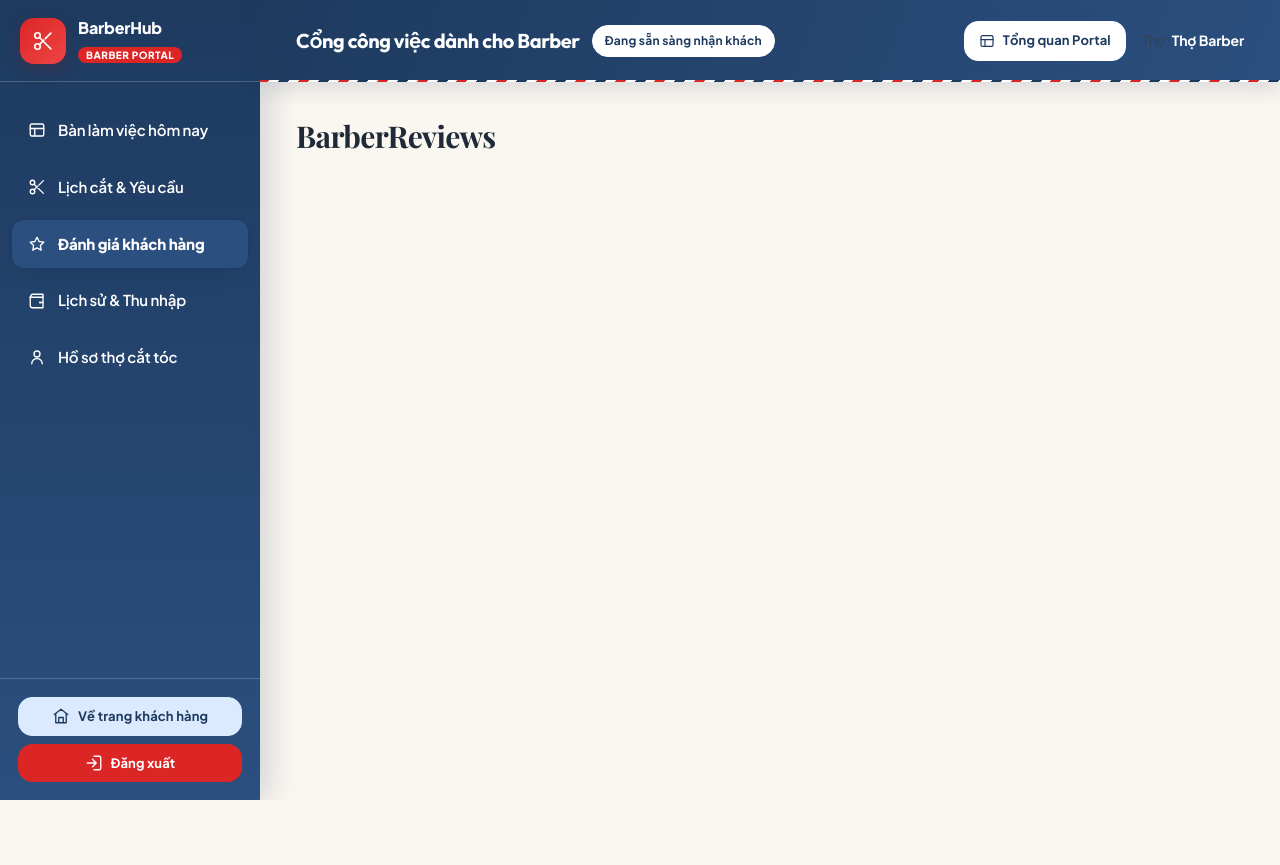
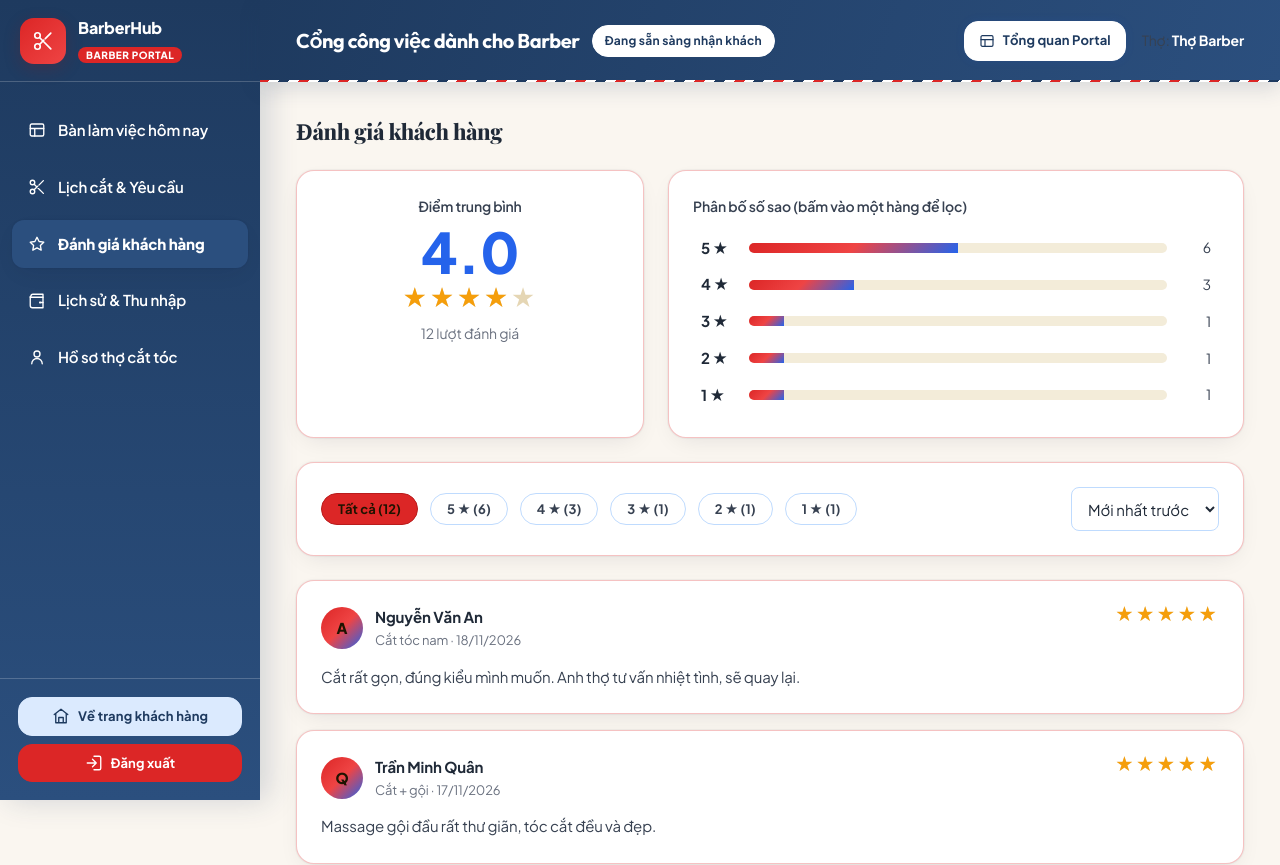
Before and after one commit to Tranvietanh0111/OJT-Barber-Shop-Nh-m-6, a React (Vite) app in the folder frontend/: page /barber/reviews in a window 1280 px wide. Shown: the top 865 px of the page. Before the commit the page ends 800 px from the top, so only its background shows below. Built offline with nearby package versions, Linux system fonts and the light colour scheme.

Commit message:
T06AE47: thêm trang đánh giá của Barber với dữ liệu mẫu

```diff
--- /dev/null
+++ b/frontend/src/mocks/barberReviews.js
@@ -0,0 +1,15 @@
+// Dữ liệu mẫu đánh giá của khách về Barber (Sprint 3)
+export const barberReviewsMock = [
+    { id: 1, customer: "Nguyễn Văn An", service: "Cắt tóc nam", rating: 5, date: "2026-11-18T10:30", comment: "Cắt rất gọn, đúng kiểu mình muốn. Anh thợ tư vấn nhiệt tình, sẽ quay lại." },
+    { id: 2, customer: "Trần Minh Quân", service: "Cắt + gội", rating: 5, date: "2026-11-17T15:10", comment: "Massage gội đầu rất thư giãn, tóc cắt đều và đẹp." },
+    { id: 3, customer: "Lê Hoàng Nam", service: "Uốn tóc", rating: 4, date: "2026-11-16T11:00", comment: "Uốn lên form đẹp tự nhiên, chỉ hơi lâu hơn dự kiến một chút." },
+    { id: 4, customer: "Phạm Đức Huy", service: "Cắt tóc nam", rating: 5, date: "2026-11-15T09:20", comment: "Đúng giờ, làm việc chuyên nghiệp. Rất hài lòng." },
+    { id: 5, customer: "Vũ Tuấn Kiệt", service: "Nhuộm tóc", rating: 4, date: "2026-11-13T14:45", comment: "Màu nhuộm lên đẹp, tư vấn màu hợp da. Giá hơi cao một chút." },
+    { id: 6, customer: "Đỗ Gia Bảo", service: "Cắt + cạo mặt", rating: 5, date: "2026-11-12T16:30", comment: "Cạo mặt êm, cắt tóc sắc nét. Tiệm sạch sẽ." },
+    { id: 7, customer: "Hoàng Đức Thịnh", service: "Cắt tóc nam", rating: 3, date: "2026-11-10T08:50", comment: "Cắt ổn nhưng hai bên chưa thật đều, mình phải nhờ chỉnh lại." },
+    { id: 8, customer: "Bùi Quang Hải", service: "Fade / Undercut", rating: 5, date: "2026-11-09T17:15", comment: "Fade rất mượt, đúng ảnh mẫu mình đưa. Rất đáng tiền." },
+    { id: 9, customer: "Ngô Thành Đạt", service: "Cắt tóc nam", rating: 4, date: "2026-11-07T10:00", comment: "Thợ vui vẻ, cắt đẹp. Chỗ chờ hơi đông vào cuối tuần." },
+    { id: 10, customer: "Đặng Văn Phúc", service: "Chăm sóc da đầu", rating: 2, date: "2026-11-05T13:40", comment: "Dịch vụ tạm được nhưng mình kỳ vọng kỹ hơn, thời gian làm hơi nhanh." },
+    { id: 11, customer: "Lương Quốc Việt", service: "Cắt + gội", rating: 5, date: "2026-11-03T18:05", comment: "Cắt gọn gàng, gội sạch. Sẽ giới thiệu bạn bè." },
+    { id: 12, customer: "Trịnh Minh Tuấn", service: "Cạo râu classic", rating: 1, date: "2026-11-01T12:25", comment: "Đến đúng giờ hẹn nhưng phải chờ gần 30 phút mới được phục vụ." },
+];
--- a/frontend/src/pages/barber/BarberReviews.jsx
+++ b/frontend/src/pages/barber/BarberReviews.jsx
@@ -1,4 +1,188 @@
-// Phụ trách: Vũ Quốc Khánh
+// Phụ trách: Vũ Quốc Khánh – Đánh giá khách hàng của Barber (dữ liệu mẫu, Sprint 3)
+import { useState } from "react";
+import { barberReviewsMock } from "../../mocks/barberReviews";
+
+const cardStyle = {
+  background: "var(--bg-card)",
+  border: "1px solid var(--gold-border)",
+  borderRadius: "var(--radius-lg)",
+  padding: "24px",
+  boxShadow: "var(--shadow-card)",
+};
+
+const formatDate = (iso) => iso.slice(0, 10).split("-").reverse().join("/");
+
+// Hiển thị sao, hỗ trợ số lẻ (ví dụ 4.3 sao)
+function Stars({ value, size = 18 }) {
+  const pct = (value / 5) * 100;
+  return (
+    <span
+      aria-label={`${value} sao`}
+      style={{ position: "relative", display: "inline-block", fontSize: size, letterSpacing: "2px", lineHeight: 1 }}
+    >
+      <span style={{ color: "#e5d6b4" }}>★★★★★</span>
+      <span style={{ position: "absolute", left: 0, top: 0, width: `${pct}%`, overflow: "hidden", whiteSpace: "nowrap", color: "#f59e0b" }}>
+        ★★★★★
+      </span>
+    </span>
+  );
+}
+
+function FilterButton({ active, onClick, children }) {
+  return (
+    <button
+      type="button"
+      onClick={onClick}
+      style={{
+        padding: "7px 16px",
+        borderRadius: "999px",
+        border: active ? "1px solid var(--gold-dark)" : "1px solid var(--border-medium)",
+        background: active ? "var(--gold-primary)" : "#ffffff",
+        color: active ? "#1f1300" : "var(--text-secondary)",
+        fontWeight: 700,
+        fontSize: "13px",
+        cursor: "pointer",
+      }}
+    >
+      {children}
+    </button>
+  );
+}
+
 export default function BarberReviews() {
-  return <h1>BarberReviews</h1>;
+  const [starFilter, setStarFilter] = useState("all");
+  const [sortOrder, setSortOrder] = useState("newest");
+
+  const reviews = barberReviewsMock;
+  const total = reviews.length;
+  const average = total ? reviews.reduce((sum, r) => sum + r.rating, 0) / total : 0;
+
+  const distribution = [5, 4, 3, 2, 1].map((star) => ({
+    star,
+    count: reviews.filter((r) => r.rating === star).length,
+  }));
+
+  const visible = reviews
+    .filter((r) => starFilter === "all" || r.rating === starFilter)
+    .slice()
+    .sort((a, b) => (sortOrder === "newest" ? b.date.localeCompare(a.date) : a.date.localeCompare(b.date)));
+
+  const toggleStar = (star) => setStarFilter((current) => (current === star ? "all" : star));
+
+  return (
+    <div style={{ display: "flex", flexDirection: "column", gap: "24px", maxWidth: "1000px" }}>
+      <h1 style={{ fontSize: "22px", fontWeight: 800, color: "var(--text-primary)" }}>
+        Đánh giá khách hàng
+      </h1>
+
+      {/* Tổng quan: điểm trung bình + phân bố số sao */}
+      <div style={{ display: "flex", gap: "24px", flexWrap: "wrap" }}>
+        <div style={{ ...cardStyle, flex: "1 1 240px", textAlign: "center" }}>
+          <div style={{ color: "var(--text-secondary)", fontSize: "14px", fontWeight: 600 }}>Điểm trung bình</div>
+          <div style={{ fontSize: "56px", fontWeight: 900, color: "var(--gold-deep)", lineHeight: 1.2 }}>
+            {average.toFixed(1)}
+          </div>
+          <Stars value={average} size={24} />
+          <div style={{ color: "var(--text-muted)", fontSize: "14px", marginTop: "8px" }}>{total} lượt đánh giá</div>
+        </div>
+
+        <div style={{ ...cardStyle, flex: "2 1 360px" }}>
+          <div style={{ color: "var(--text-secondary)", fontSize: "14px", fontWeight: 600, marginBottom: "12px" }}>
+            Phân bố số sao (bấm vào một hàng để lọc)
+          </div>
+          {distribution.map(({ star, count }) => {
+            const pct = total ? (count / total) * 100 : 0;
+            return (
+              <div
+                key={star}
+                onClick={() => toggleStar(star)}
+                style={{
+                  display: "flex",
+                  alignItems: "center",
+                  gap: "12px",
+                  padding: "6px 8px",
+                  borderRadius: "8px",
+                  cursor: "pointer",
+                  background: starFilter === star ? "rgba(245, 158, 11, 0.12)" : "transparent",
+                }}
+              >
+                <span style={{ width: "36px", fontWeight: 700, color: "var(--text-primary)" }}>{star} ★</span>
+                <div style={{ flex: 1, height: "10px", borderRadius: "999px", background: "#f3ecd9", overflow: "hidden" }}>
+                  <div style={{ width: `${pct}%`, height: "100%", background: "var(--gold-gradient)" }} />
+                </div>
+                <span style={{ width: "32px", textAlign: "right", color: "var(--text-secondary)", fontSize: "14px" }}>{count}</span>
+              </div>
+            );
+          })}
+        </div>
+      </div>
+
+      {/* Bộ lọc và sắp xếp */}
+      <div style={{ ...cardStyle, display: "flex", gap: "12px", flexWrap: "wrap", alignItems: "center" }}>
+        <FilterButton active={starFilter === "all"} onClick={() => setStarFilter("all")}>
+          Tất cả ({total})
+        </FilterButton>
+        {distribution.map(({ star, count }) => (
+          <FilterButton key={star} active={starFilter === star} onClick={() => setStarFilter(star)}>
+            {star} ★ ({count})
+          </FilterButton>
+        ))}
+        <select
+          value={sortOrder}
+          onChange={(e) => setSortOrder(e.target.value)}
+          style={{
+            marginLeft: "auto",
+            padding: "8px 12px",
+            borderRadius: "8px",
+            border: "1px solid var(--border-medium)",
+            background: "var(--bg-input)",
+            color: "var(--text-primary)",
+          }}
+        >
+          <option value="newest">Mới nhất trước</option>
+          <option value="oldest">Cũ nhất trước</option>
+        </select>
+      </div>
+
+      {/* Danh sách nhận xét */}
+      <div style={{ display: "flex", flexDirection: "column", gap: "16px" }}>
+        {visible.length === 0 && (
+          <div style={{ ...cardStyle, textAlign: "center", color: "var(--text-muted)" }}>
+            Chưa có đánh giá nào với mức sao này
+          </div>
+        )}
+        {visible.map((r) => (
+          <div key={r.id} style={cardStyle}>
+            <div style={{ display: "flex", justifyContent: "space-between", flexWrap: "wrap", gap: "8px" }}>
+              <div style={{ display: "flex", alignItems: "center", gap: "12px" }}>
+                <div
+                  style={{
+                    width: "42px",
+                    height: "42px",
+                    borderRadius: "50%",
+                    background: "var(--gold-gradient)",
+                    color: "#1f1300",
+                    fontWeight: 800,
+                    display: "flex",
+                    alignItems: "center",
+                    justifyContent: "center",
+                  }}
+                >
+                  {r.customer.split(" ").pop()[0]}
+                </div>
+                <div>
+                  <div style={{ fontWeight: 700, color: "var(--text-primary)" }}>{r.customer}</div>
+                  <div style={{ fontSize: "13px", color: "var(--text-muted)" }}>
+                    {r.service} · {formatDate(r.date)}
+                  </div>
+                </div>
+              </div>
+              <Stars value={r.rating} />
+            </div>
+            <p style={{ marginTop: "12px", color: "var(--text-secondary)", lineHeight: 1.7 }}>{r.comment}</p>
+          </div>
+        ))}
+      </div>
+    </div>
+  );
 }
```
